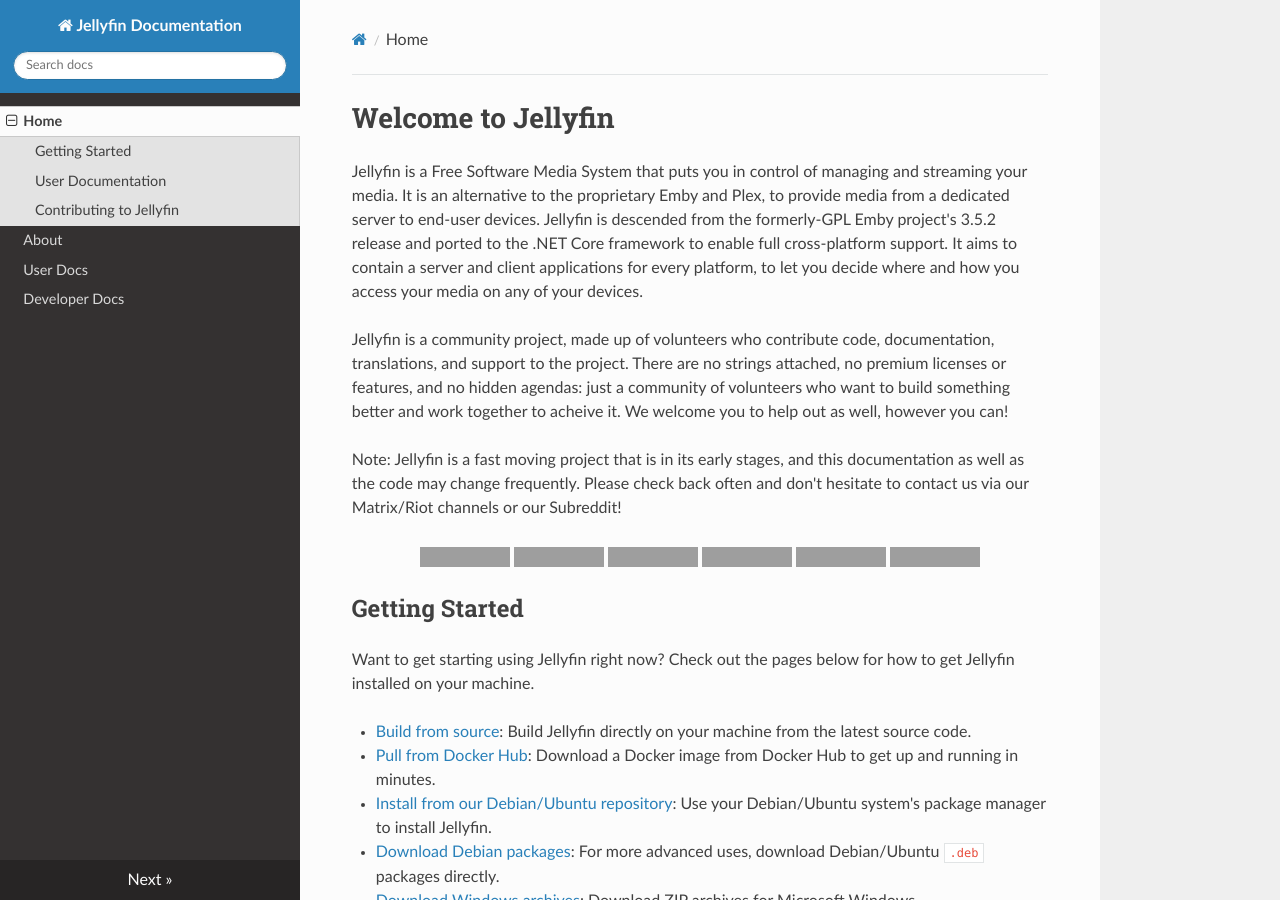
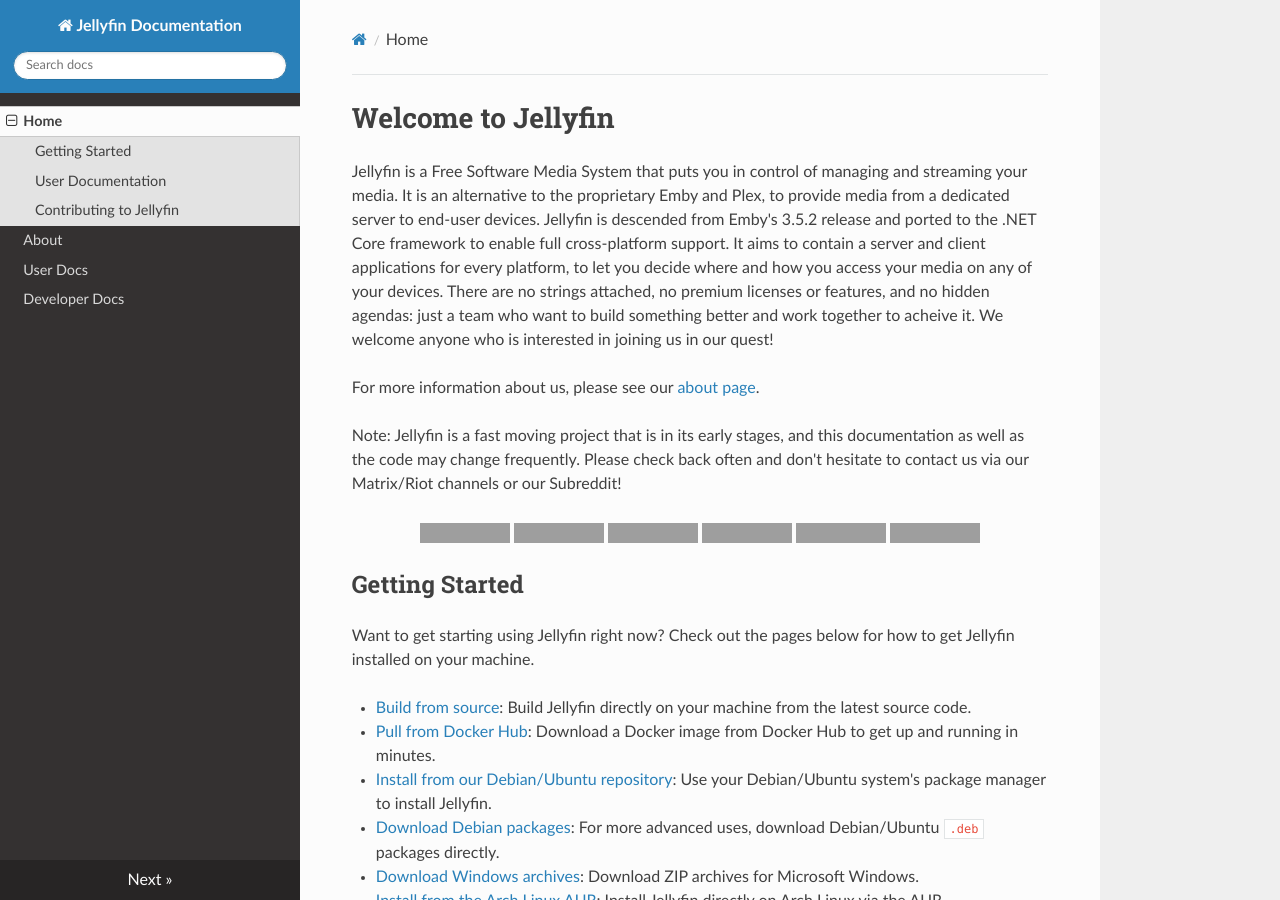
Before and after one commit to jellyfin-archive/jellyfin-docs, an MkDocs documentation site: the page built from docs/index.md, in a window 1280 px wide and 900 px high, cut to the strip 0-900 px from the top of the window. Built offline with MkDocs 1.6.1, drawn with Linux system fonts in a browser that asks for light colours; nearby versions of some CDN libraries; grey boxes are pictures that could not be loaded.

Commit message:
A bit more tweaking in the about page and hooks

```diff
--- a/docs/index.md
+++ b/docs/index.md
@@ -1,8 +1,8 @@
 # Welcome to Jellyfin
 
-Jellyfin is a Free Software Media System that puts you in control of managing and streaming your media. It is an alternative to the proprietary Emby and Plex, to provide media from a dedicated server to end-user devices. Jellyfin is descended from the formerly-GPL Emby project's 3.5.2 release and ported to the .NET Core framework to enable full cross-platform support. It aims to contain a server and client applications for every platform, to let you decide where and how you access your media on any of your devices.
+Jellyfin is a Free Software Media System that puts you in control of managing and streaming your media. It is an alternative to the proprietary Emby and Plex, to provide media from a dedicated server to end-user devices. Jellyfin is descended from Emby's 3.5.2 release and ported to the .NET Core framework to enable full cross-platform support. It aims to contain a server and client applications for every platform, to let you decide where and how you access your media on any of your devices. There are no strings attached, no premium licenses or features, and no hidden agendas: just a team who want to build something better and work together to acheive it. We welcome anyone who is interested in joining us in our quest!
 
-Jellyfin is a community project, made up of volunteers who contribute code, documentation, translations, and support to the project. There are no strings attached, no premium licenses or features, and no hidden agendas: just a community of volunteers who want to build something better and work together to acheive it. We welcome you to help out as well, however you can!
+For more information about us, please see our [about page](/about).
 
 Note: Jellyfin is a fast moving project that is in its early stages, and this documentation as well as the code may change frequently. Please check back often and don't hesitate to contact us via our Matrix/Riot channels or our Subreddit!
 
```
Also changed, not shown: docs/about.md (+4 -4 lines).
